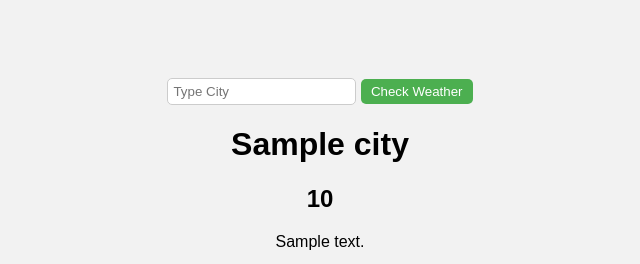
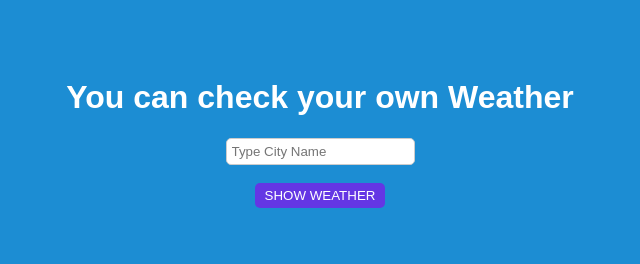
Before and after one commit to bkbabu64/weather-network, a Django app: template weather_app/templates/weather_app/index.html in a window 1280 px wide. Shown: the top 264 px of the page, without its empty margins (320-960 px from the left). Run offline with Django 4.2, Linux system fonts and the light colour scheme; the template is opened without the code that fills it: most values are stand-ins (such as "Sample title", 1, 10 or a date in 2020).

Commit message:
update css

```diff
--- a/Read me.txt
+++ b/Read me.txt
@@ -1 +1,5 @@
-Hello
+https://home.openweathermap.org/api_keys
+
+POST MAN
+https://www.postman.com/
+https://www.youtube.com/watch?v=fjv3qfIDW6Y
--- a/weather_app/static/style.css
+++ b/weather_app/static/style.css
@@ -1,6 +1,6 @@
 body {
     font-family: Arial, sans-serif;
-    background-color: #f2f2f2;
+    background-color: #586ff5;
     text-align: center;
     padding: 50px;
   }
@@ -16,8 +16,8 @@ body {
   }
 
   button {
-    background-color: #4CAF50;
-    color: white;
+    background-color: #6436e4;
+    color: rgb(255, 255, 255);
     padding: 5px 10px;
     border: none;
     border-radius: 5px;
@@ -31,7 +31,7 @@ body {
   }
 
   .forecast {
-    background-color: #fff;
+    background-color: #dadada;
     border-radius: 5px;
     box-shadow: 0 0 10px rgba(0, 0, 0, 0.1);
     padding: 10px;
--- a/weather_app/templates/weather_app/index.html
+++ b/weather_app/templates/weather_app/index.html
@@ -8,11 +8,18 @@
 	<title>Weather App</title>
     <link rel="stylesheet" href="{% static "style.css" %}">
 </head>
-<body>
+<body style="background-color: rgb(28, 141, 211);">
+    <h1 style="color:rgb(255, 255, 255);">
+        You can check your own Weather
+    </h1>
     <form method="post">
         {% csrf_token %}
-        <input type = "text", name = "city" placeholder = "Type City">
-        <button type = "submit"> Check Weather </button>
+        <input type = "text", name = "city" placeholder = "Type City Name"><br><br>
+        <button type = "submit"> SHOW WEATHER</button>
+        <marquee>
+            <h5 style="color: azure;">Developed by Shahidul islam, Eusuf Abdullah & Shahadat Hossain</h5>
+        </marquee>
+
     </form>
 
     <div class="comparison-container">
```
Also changed, not shown: weather_app/templates/city_weather.html (deleted, +0 -21 lines), weather_app/templates/index.html (deleted, +0 -27 lines), weather_app/templates/weather_app/img.png (added), 1 other file.
